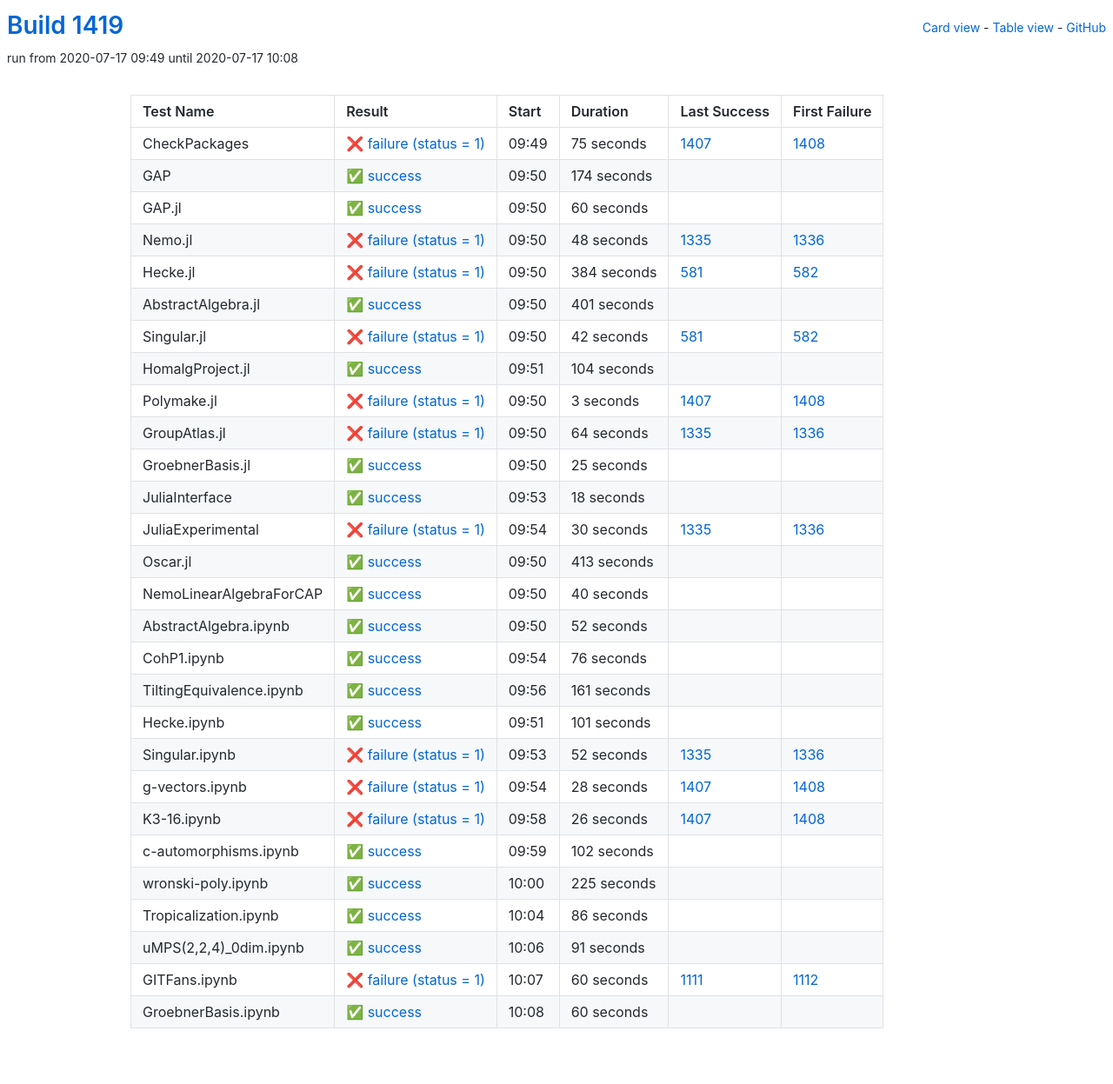
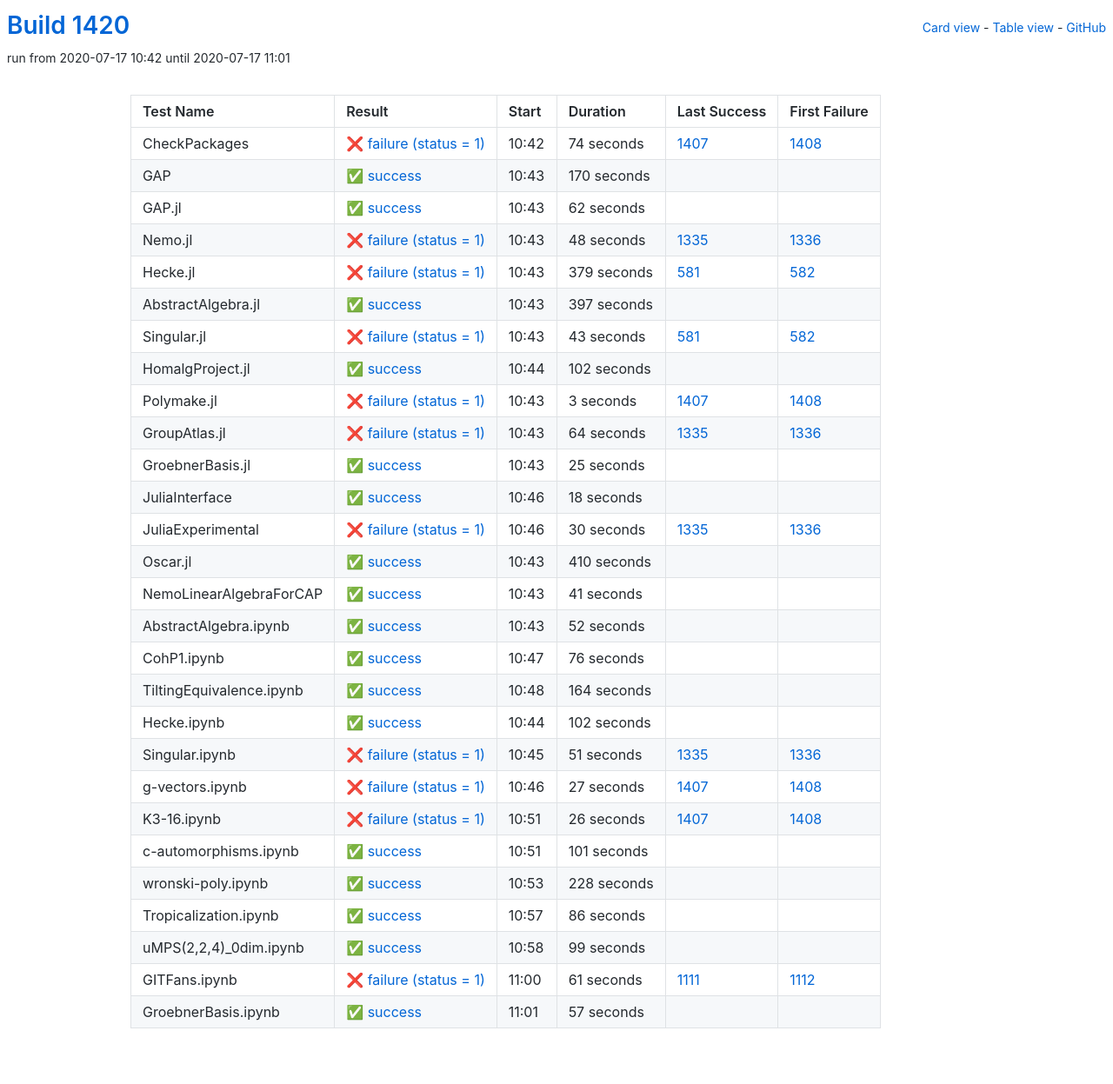
Before and after one commit to oscar-system/oscar-ci-status-1.4, a Jekyll site: the page built from table.html, in a window 1280 px wide. Shown: the whole page at 87% size. Built offline with Jekyll 4.4.1, drawn with Linux system fonts in a browser that asks for light colours.

Commit message:
Build #1420

```diff
--- a/_data/ci.yml
+++ b/_data/ci.yml
@@ -1,6 +1,6 @@
 ---
-build: 1419
-build_url: https://oscarci.mathematik.uni-kl.de/job/oscar-julia-1.4/1419/
+build: 1420
+build_url: https://oscarci.mathematik.uni-kl.de/job/oscar-julia-1.4/1420/
 job: oscar-julia-1.4
 organization: oscar-system
 repo: oscar-ci-status-1.4
@@ -8,44 +8,44 @@ repourl: https://github.com/oscar-system/oscar-ci-status-1.4
 tests:
 - name: CheckPackages
   id: checkpackages
-  log: https://oscarci.mathematik.uni-kl.de/job/oscar-julia-1.4/1419/artifact/logs/build-1419/CheckPackages.log
-  start: 2020-07-17 09:49
+  log: https://oscarci.mathematik.uni-kl.de/job/oscar-julia-1.4/1420/artifact/logs/build-1420/CheckPackages.log
+  start: 2020-07-17 10:42
   success: false
   exitcode: 1
   status: failure
-  duration: 75
+  duration: 74
   last_success: 1407
   last_success_url: https://oscarci.mathematik.uni-kl.de/job/oscar-julia-1.4/1407/
   first_failure: 1408
   first_failure_url: https://oscarci.mathematik.uni-kl.de/job/oscar-julia-1.4/1408/
 - name: GAP
   id: gap
-  log: https://oscarci.mathematik.uni-kl.de/job/oscar-julia-1.4/1419/artifact/logs/build-1419/GAP.log
-  start: 2020-07-17 09:50
+  log: https://oscarci.mathematik.uni-kl.de/job/oscar-julia-1.4/1420/artifact/logs/build-1420/GAP.log
+  start: 2020-07-17 10:43
   success: true
   exitcode: 0
   status: success
-  duration: 174
+  duration: 170
   last_success: false
   last_success_url:
   first_failure: false
   first_failure_url:
 - name: GAP.jl
   id: gap-jl
-  log: https://oscarci.mathematik.uni-kl.de/job/oscar-julia-1.4/1419/artifact/logs/build-1419/GAP.jl.log
-  start: 2020-07-17 09:50
+  log: https://oscarci.mathematik.uni-kl.de/job/oscar-julia-1.4/1420/artifact/logs/build-1420/GAP.jl.log
+  start: 2020-07-17 10:43
   success: true
   exitcode: 0
   status: success
-  duration: 60
+  duration: 62
   last_success: false
   last_success_url:
   first_failure: false
   first_failure_url:
 - name: Nemo.jl
   id: nemo-jl
-  log: https://oscarci.mathematik.uni-kl.de/job/oscar-julia-1.4/1419/artifact/logs/build-1419/Nemo.jl.log
-  start: 2020-07-17 09:50
+  log: https://oscarci.mathematik.uni-kl.de/job/oscar-julia-1.4/1420/artifact/logs/build-1420/Nemo.jl.log
+  start: 2020-07-17 10:43
   success: false
   exitcode: 1
   status: failure
@@ -56,56 +56,56 @@ tests:
   first_failure_url: https://oscarci.mathematik.uni-kl.de/job/oscar-julia-1.4/1336/
 - name: Hecke.jl
   id: hecke-jl
-  log: https://oscarci.mathematik.uni-kl.de/job/oscar-julia-1.4/1419/artifact/logs/build-1419/Hecke.jl.log
-  start: 2020-07-17 09:50
+  log: https://oscarci.mathematik.uni-kl.de/job/oscar-julia-1.4/1420/artifact/logs/build-1420/Hecke.jl.log
+  start: 2020-07-17 10:43
   success: false
   exitcode: 1
   status: failure
-  duration: 384
+  duration: 379
   last_success: 581
   last_success_url: https://oscarci.mathematik.uni-kl.de/job/oscar-julia-1.4/581/
   first_failure: 582
   first_failure_url: https://oscarci.mathematik.uni-kl.de/job/oscar-julia-1.4/582/
 - name: AbstractAlgebra.jl
   id: abstractalgebra-jl
-  log: https://oscarci.mathematik.uni-kl.de/job/oscar-julia-1.4/1419/artifact/logs/build-1419/AbstractAlgebra.jl.log
-  start: 2020-07-17 09:50
+  log: https://oscarci.mathematik.uni-kl.de/job/oscar-julia-1.4/1420/artifact/logs/build-1420/AbstractAlgebra.jl.log
+  start: 2020-07-17 10:43
   success: true
   exitcode: 0
   status: success
-  duration: 401
+  duration: 397
   last_success: false
   last_success_url:
   first_failure: false
   first_failure_url:
 - name: Singular.jl
   id: singular-jl
-  log: https://oscarci.mathematik.uni-kl.de/job/oscar-julia-1.4/1419/artifact/logs/build-1419/Singular.jl.log
-  start: 2020-07-17 09:50
+  log: https://oscarci.mathematik.uni-kl.de/job/oscar-julia-1.4/1420/artifact/logs/build-1420/Singular.jl.log
+  start: 2020-07-17 10:43
   success: false
   exitcode: 1
   status: failure
-  duration: 42
+  duration: 43
   last_success: 581
   last_success_url: https://oscarci.mathematik.uni-kl.de/job/oscar-julia-1.4/581/
   first_failure: 582
   first_failure_url: https://oscarci.mathematik.uni-kl.de/job/oscar-julia-1.4/582/
 - name: HomalgProject.jl
   id: homalgproject-jl
-  log: https://oscarci.mathematik.uni-kl.de/job/oscar-julia-1.4/1419/artifact/logs/build-1419/HomalgProject.jl.log
-  start: 2020-07-17 09:51
+  log: https://oscarci.mathematik.uni-kl.de/job/oscar-julia-1.4/1420/artifact/logs/build-1420/HomalgProject.jl.log
+  start: 2020-07-17 10:44
   success: true
   exitcode: 0
   status: success
-  duration: 104
+  duration: 102
   last_success: false
   last_success_url:
   first_failure: false
   first_failure_url:
 - name: Polymake.jl
   id: polymake-jl
-  log: https://oscarci.mathematik.uni-kl.de/job/oscar-julia-1.4/1419/artifact/logs/build-1419/Polymake.jl.log
-  start: 2020-07-17 09:50
+  log: https://oscarci.mathematik.uni-kl.de/job/oscar-julia-1.4/1420/artifact/logs/build-1420/Polymake.jl.log
+  start: 2020-07-17 10:43
   success: false
   exitcode: 1
   status: failure
@@ -116,8 +116,8 @@ tests:
   first_failure_url: https://oscarci.mathematik.uni-kl.de/job/oscar-julia-1.4/1408/
 - name: GroupAtlas.jl
   id: groupatlas-jl
-  log: https://oscarci.mathematik.uni-kl.de/job/oscar-julia-1.4/1419/artifact/logs/build-1419/GroupAtlas.jl.log
-  start: 2020-07-17 09:50
+  log: https://oscarci.mathematik.uni-kl.de/job/oscar-julia-1.4/1420/artifact/logs/build-1420/GroupAtlas.jl.log
+  start: 2020-07-17 10:43
   success: false
   exitcode: 1
   status: failure
@@ -128,8 +128,8 @@ tests:
   first_failure_url: https://oscarci.mathematik.uni-kl.de/job/oscar-julia-1.4/1336/
 - name: GroebnerBasis.jl
   id: groebnerbasis-jl
-  log: https://oscarci.mathematik.uni-kl.de/job/oscar-julia-1.4/1419/artifact/logs/build-1419/GroebnerBasis.jl.log
-  start: 2020-07-17 09:50
+  log: https://oscarci.mathematik.uni-kl.de/job/oscar-julia-1.4/1420/artifact/logs/build-1420/GroebnerBasis.jl.log
+  start: 2020-07-17 10:43
   success: true
   exitcode: 0
   status: success
@@ -140,8 +140,8 @@ tests:
   first_failure_url:
 - name: JuliaInterface
   id: juliainterface
-  log: https://oscarci.mathematik.uni-kl.de/job/oscar-julia-1.4/1419/artifact/logs/build-1419/JuliaInterface.log
-  start: 2020-07-17 09:53
+  log: https://oscarci.mathematik.uni-kl.de/job/oscar-julia-1.4/1420/artifact/logs/build-1420/JuliaInterface.log
+  start: 2020-07-17 10:46
   success: true
   exitcode: 0
   status: success
@@ -152,8 +152,8 @@ tests:
   first_failure_url:
 - name: JuliaExperimental
   id: juliaexperimental
-  log: https://oscarci.mathematik.uni-kl.de/job/oscar-julia-1.4/1419/artifact/logs/build-1419/JuliaExperimental.log
-  start: 2020-07-17 09:54
+  log: https://oscarci.mathematik.uni-kl.de/job/oscar-julia-1.4/1420/artifact/logs/build-1420/JuliaExperimental.log
+  start: 2020-07-17 10:46
   success: false
   exitcode: 1
   status: failure
@@ -164,32 +164,32 @@ tests:
   first_failure_url: https://oscarci.mathematik.uni-kl.de/job/oscar-julia-1.4/1336/
 - name: Oscar.jl
   id: oscar-jl
-  log: https://oscarci.mathematik.uni-kl.de/job/oscar-julia-1.4/1419/artifact/logs/build-1419/Oscar.jl.log
-  start: 2020-07-17 09:50
+  log: https://oscarci.mathematik.uni-kl.de/job/oscar-julia-1.4/1420/artifact/logs/build-1420/Oscar.jl.log
+  start: 2020-07-17 10:43
   success: true
   exitcode: 0
   status: success
-  duration: 413
+  duration: 410
   last_success: false
   last_success_url:
   first_failure: false
   first_failure_url:
 - name: NemoLinearAlgebraForCAP
   id: nemolinearalgebraforcap
-  log: https://oscarci.mathematik.uni-kl.de/job/oscar-julia-1.4/1419/artifact/logs/build-1419/NemoLinearAlgebraForCAP.log
-  start: 2020-07-17 09:50
+  log: https://oscarci.mathematik.uni-kl.de/job/oscar-julia-1.4/1420/artifact/logs/build-1420/NemoLinearAlgebraForCAP.log
+  start: 2020-07-17 10:43
   success: true
   exitcode: 0
   status: success
-  duration: 40
+  duration: 41
   last_success: false
   last_success_url:
   first_failure: false
   first_failure_url:
 - name: AbstractAlgebra.ipynb
   id: abstractalgebra-ipynb
-  log: https://oscarci.mathematik.uni-kl.de/job/oscar-julia-1.4/1419/artifact/logs/build-1419/AbstractAlgebra.ipynb.log
-  start: 2020-07-17 09:50
+  log: https://oscarci.mathematik.uni-kl.de/job/oscar-julia-1.4/1420/artifact/logs/build-1420/AbstractAlgebra.ipynb.log
+  start: 2020-07-17 10:43
   success: true
   exitcode: 0
   status: success
@@ -200,8 +200,8 @@ tests:
   first_failure_url:
 - name: CohP1.ipynb
   id: cohp1-ipynb
-  log: https://oscarci.mathematik.uni-kl.de/job/oscar-julia-1.4/1419/artifact/logs/build-1419/CohP1.ipynb.log
-  start: 2020-07-17 09:54
+  log: https://oscarci.mathematik.uni-kl.de/job/oscar-julia-1.4/1420/artifact/logs/build-1420/CohP1.ipynb.log
+  start: 2020-07-17 10:47
   success: true
   exitcode: 0
   status: success
@@ -212,56 +212,56 @@ tests:
   first_failure_url:
 - name: TiltingEquivalence.ipynb
   id: tiltingequivalence-ipynb
-  log: https://oscarci.mathematik.uni-kl.de/job/oscar-julia-1.4/1419/artifact/logs/build-1419/TiltingEquivalence.ipynb.log
-  start: 2020-07-17 09:56
+  log: https://oscarci.mathematik.uni-kl.de/job/oscar-julia-1.4/1420/artifact/logs/build-1420/TiltingEquivalence.ipynb.log
+  start: 2020-07-17 10:48
   success: true
   exitcode: 0
   status: success
-  duration: 161
+  duration: 164
   last_success: false
   last_success_url:
   first_failure: false
   first_failure_url:
 - name: Hecke.ipynb
   id: hecke-ipynb
-  log: https://oscarci.mathematik.uni-kl.de/job/oscar-julia-1.4/1419/artifact/logs/build-1419/Hecke.ipynb.log
-  start: 2020-07-17 09:51
+  log: https://oscarci.mathematik.uni-kl.de/job/oscar-julia-1.4/1420/artifact/logs/build-1420/Hecke.ipynb.log
+  start: 2020-07-17 10:44
   success: true
   exitcode: 0
   status: success
-  duration: 101
+  duration: 102
   last_success: false
   last_success_url:
   first_failure: false
   first_failure_url:
 - name: Singular.ipynb
   id: singular-ipynb
-  log: https://oscarci.mathematik.uni-kl.de/job/oscar-julia-1.4/1419/artifact/logs/build-1419/Singular.ipynb.log
-  start: 2020-07-17 09:53
+  log: https://oscarci.mathematik.uni-kl.de/job/oscar-julia-1.4/1420/artifact/logs/build-1420/Singular.ipynb.log
+  start: 2020-07-17 10:45
   success: false
   exitcode: 1
   status: failure
-  duration: 52
+  duration: 51
   last_success: 1335
   last_success_url: https://oscarci.mathematik.uni-kl.de/job/oscar-julia-1.4/1335/
   first_failure: 1336
   first_failure_url: https://oscarci.mathematik.uni-kl.de/job/oscar-julia-1.4/1336/
 - name: g-vectors.ipynb
   id: g-vectors-ipynb
-  log: https://oscarci.mathematik.uni-kl.de/job/oscar-julia-1.4/1419/artifact/logs/build-1419/g-vectors.ipynb.log
-  start: 2020-07-17 09:54
+  log: https://oscarci.mathematik.uni-kl.de/job/oscar-julia-1.4/1420/artifact/logs/build-1420/g-vectors.ipynb.log
+  start: 2020-07-17 10:46
   success: false
   exitcode: 1
   status: failure
-  duration: 28
+  duration: 27
   last_success: 1407
   last_success_url: https://oscarci.mathematik.uni-kl.de/job/oscar-julia-1.4/1407/
   first_failure: 1408
   first_failure_url: https://oscarci.mathematik.uni-kl.de/job/oscar-julia-1.4/1408/
 - name: K3-16.ipynb
   id: k3-16-ipynb
-  log: https://oscarci.mathematik.uni-kl.de/job/oscar-julia-1.4/1419/artifact/logs/build-1419/K3-16.ipynb.log
-  start: 2020-07-17 09:58
+  log: https://oscarci.mathematik.uni-kl.de/job/oscar-julia-1.4/1420/artifact/logs/build-1420/K3-16.ipynb.log
+  start: 2020-07-17 10:51
   success: false
   exitcode: 1
   status: failure
@@ -272,32 +272,32 @@ tests:
   first_failure_url: https://oscarci.mathematik.uni-kl.de/job/oscar-julia-1.4/1408/
 - name: c-automorphisms.ipynb
   id: c-automorphisms-ipynb
-  log: https://oscarci.mathematik.uni-kl.de/job/oscar-julia-1.4/1419/artifact/logs/build-1419/c-automorphisms.ipynb.log
-  start: 2020-07-17 09:59
+  log: https://oscarci.mathematik.uni-kl.de/job/oscar-julia-1.4/1420/artifact/logs/build-1420/c-automorphisms.ipynb.log
+  start: 2020-07-17 10:51
   success: true
   exitcode: 0
   status: success
-  duration: 102
+  duration: 101
   last_success: false
   last_success_url:
   first_failure: false
   first_failure_url:
 - name: wronski-poly.ipynb
   id: wronski-poly-ipynb
-  log: https://oscarci.mathematik.uni-kl.de/job/oscar-julia-1.4/1419/artifact/logs/build-1419/wronski-poly.ipynb.log
-  start: 2020-07-17 10:00
+  log: https://oscarci.mathematik.uni-kl.de/job/oscar-julia-1.4/1420/artifact/logs/build-1420/wronski-poly.ipynb.log
+  start: 2020-07-17 10:53
   success: true
   exitcode: 0
   status: success
-  duration: 225
+  duration: 228
   last_success: false
   last_success_url:
   first_failure: false
   first_failure_url:
 - name: Tropicalization.ipynb
   id: tropicalization-ipynb
-  log: https://oscarci.mathematik.uni-kl.de/job/oscar-julia-1.4/1419/artifact/logs/build-1419/Tropicalization.ipynb.log
-  start: 2020-07-17 10:04
+  log: https://oscarci.mathematik.uni-kl.de/job/oscar-julia-1.4/1420/artifact/logs/build-1420/Tropicalization.ipynb.log
+  start: 2020-07-17 10:57
   success: true
   exitcode: 0
   status: success
@@ -308,36 +308,36 @@ tests:
   first_failure_url:
 - name: uMPS(2,2,4)_0dim.ipynb
   id: umps-2-2-4-0dim-ipynb
-  log: https://oscarci.mathematik.uni-kl.de/job/oscar-julia-1.4/1419/artifact/logs/build-1419/uMPS-2-2-4-_0dim.ipynb.log
-  start: 2020-07-17 10:06
+  log: https://oscarci.mathematik.uni-kl.de/job/oscar-julia-1.4/1420/artifact/logs/build-1420/uMPS-2-2-4-_0dim.ipynb.log
+  start: 2020-07-17 10:58
   success: true
   exitcode: 0
   status: success
-  duration: 91
+  duration: 99
   last_success: false
   last_success_url:
   first_failure: false
   first_failure_url:
 - name: GITFans.ipynb
   id: gitfans-ipynb
-  log: https://oscarci.mathematik.uni-kl.de/job/oscar-julia-1.4/1419/artifact/logs/build-1419/GITFans.ipynb.log
-  start: 2020-07-17 10:07
+  log: https://oscarci.mathematik.uni-kl.de/job/oscar-julia-1.4/1420/artifact/logs/build-1420/GITFans.ipynb.log
+  start: 2020-07-17 11:00
   success: false
   exitcode: 1
   status: failure
-  duration: 60
+  duration: 61
   last_success: 1111
   last_success_url: https://oscarci.mathematik.uni-kl.de/job/oscar-julia-1.4/1111/
   first_failure: 1112
   first_failure_url: https://oscarci.mathematik.uni-kl.de/job/oscar-julia-1.4/1112/
 - name: GroebnerBasis.ipynb
   id: groebnerbasis-ipynb
-  log: https://oscarci.mathematik.uni-kl.de/job/oscar-julia-1.4/1419/artifact/logs/build-1419/GroebnerBasis.ipynb.log
-  start: 2020-07-17 10:08
+  log: https://oscarci.mathematik.uni-kl.de/job/oscar-julia-1.4/1420/artifact/logs/build-1420/GroebnerBasis.ipynb.log
+  start: 2020-07-17 11:01
   success: true
   exitcode: 0
   status: success
-  duration: 60
+  duration: 57
   last_success: false
   last_success_url:
   first_failure: false
```
Also changed, not shown: README.md.
